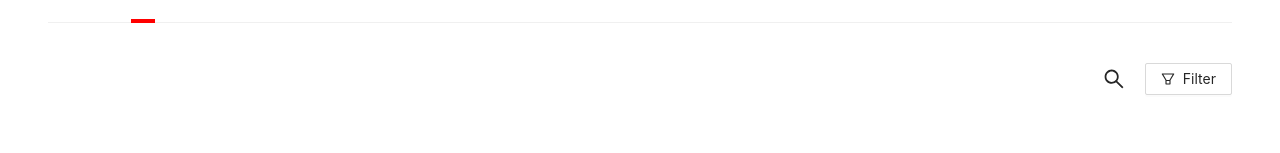
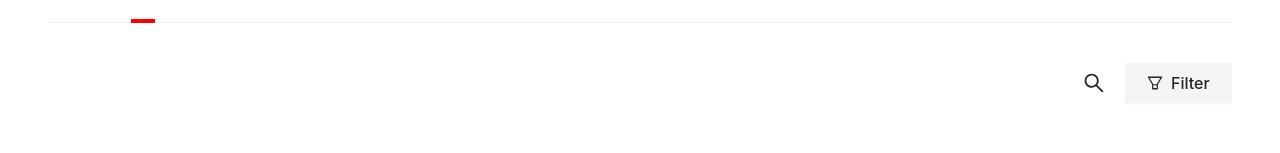
Before and after one commit to GNitin123/Virtual-Cards, a React (Create React App) app: page / in a window 1280 px wide. Shown: the part 194-347 px from the top of the page. Built offline with nearby package versions, Linux system fonts and the light colour scheme.

Commit message:
filter button UI changes

```diff
--- a/src/assets/scss/component/_filter.scss
+++ b/src/assets/scss/component/_filter.scss
@@ -6,17 +6,16 @@
   justify-content: flex-end;
   align-items: center;
   &__button {
-    background: $grey--twentyNine;
-    border: none;
-    font-size: 1rem;
-    padding: 0em 1.4em;
-    height: 2.5rem;
-    font-weight: 500;
-    font-size: 1rem;
+    background: $grey--twentyNine !important;
+    border: none !important;
+    font-size: 1rem !important;
+    padding: 0em 1.4em !important;
+    height: 2.5rem !important;
+    font-weight: 500 !important;
     &:hover,
     &:focus {
-      background: $grey--twentyEight;
-      color: $black;
+      background: $grey--twentyEight !important;
+      color: $black !important;
     }
   }
   &__search {
@@ -76,33 +75,33 @@
     gap: 20px;
     &__apply-btn,
     &__clear-btn {
-      height: 40px;
-      border-radius: 0.5rem;
-      font-weight: 500;
+      height: 40px !important;
+      border-radius: 0.5rem !important;
+      font-weight: 600 !important;
       text-transform: capitalize;
-      font-size: 16px;
+      font-size: 16px !important;
     }
     &__apply-btn {
       flex: 1;
-      color: $white;
-      background: $red--four;
+      color: $white !important;
+      background: $red--four !important;
       &:focus,
       &:hover {
-        color: $white;
-        background: $red--four;
-        outline: $red--four;
+        color: $white !important;
+        background: $red--four !important;
+        outline: $red--four !important;
       }
     }
     &__clear-btn {
       flex: 1;
-      color: $black;
-      border: none;
-      box-shadow: rgba(100, 100, 111, 0.2) 0px 7px 29px 0px;
+      color: $black !important;
+      border: none !important;
+      box-shadow: rgba(100, 100, 111, 0.2) 0px 7px 29px 0px !important;
       &:focus,
       &:hover {
-        color: $black;
-        background: $white;
-        outline: $black;
+        color: $black !important;
+        background: $white !important;
+        outline: $black !important;
       }
     }
   }
```
